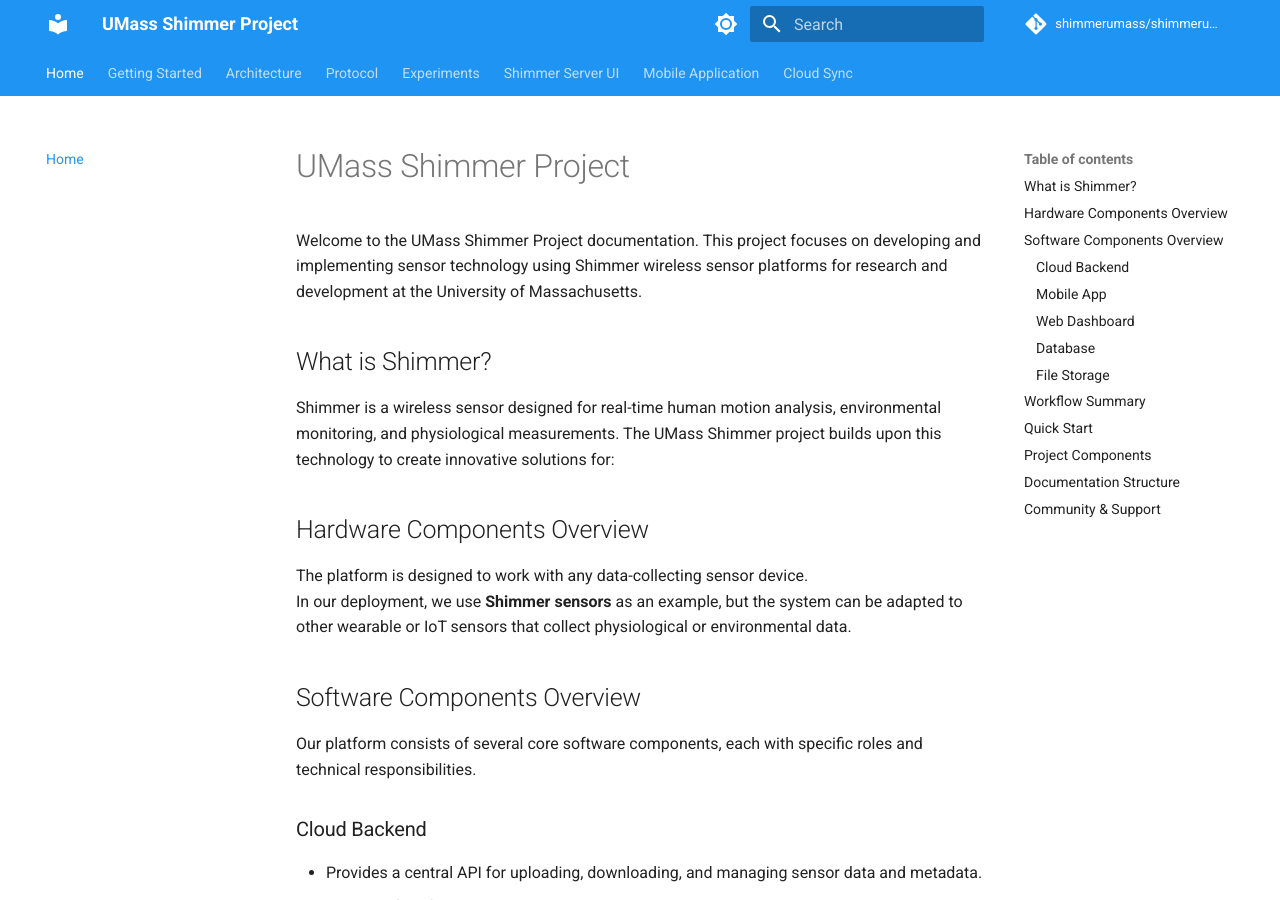
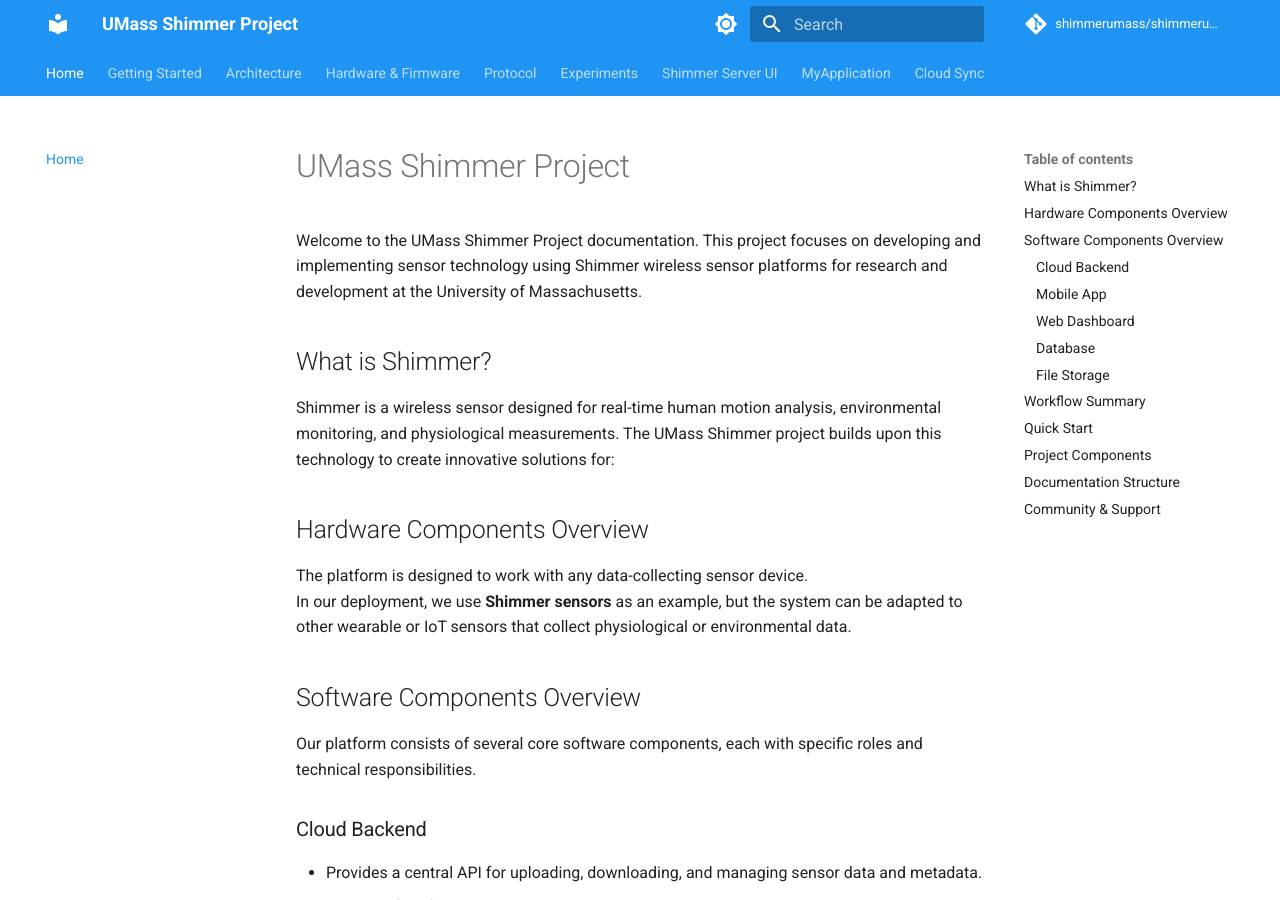
Before and after one commit to shimmerumass/shimmerumass, an MkDocs documentation site: the page built from docs/index.md, in a window 1280 px wide and 900 px high. Built offline with MkDocs 1.6.1 and Material for MkDocs 9.7.7, drawn with Linux system fonts in a browser that asks for light colours; comment, search, counter and statistics services are not loaded.

Commit message:
Add hardware and firmware documentation and update navigation

```diff
--- a/mkdocs.yml
+++ b/mkdocs.yml
@@ -59,10 +59,11 @@
   - Home: index.md
   - Getting Started: getting-started.md
   - Architecture: architecture.md
+  - Hardware & Firmware: hardware-firmware.md
   - Protocol: protocol.md
   - Experiments: experiments.md
   - Shimmer Server UI: shimmer-server-ui.md
-  - Mobile Application: myapplication.md
+  - MyApplication: myapplication.md
   - Cloud Sync: cloud-sync.md
 
 copyright: Copyright &copy; 2025 UMass Shimmer Project
```
Also changed, not shown: docs/hardware-firmware.md (added, +3 -0 lines).
